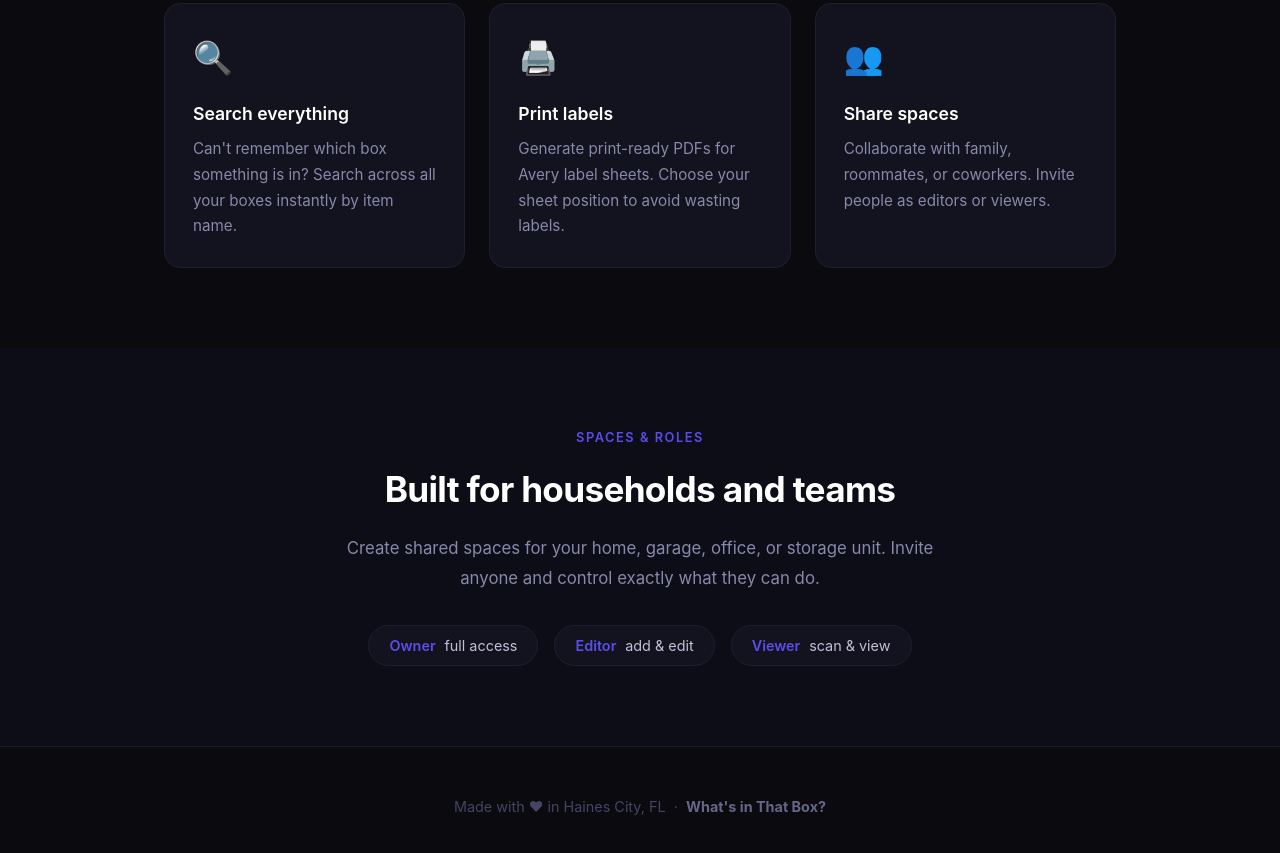
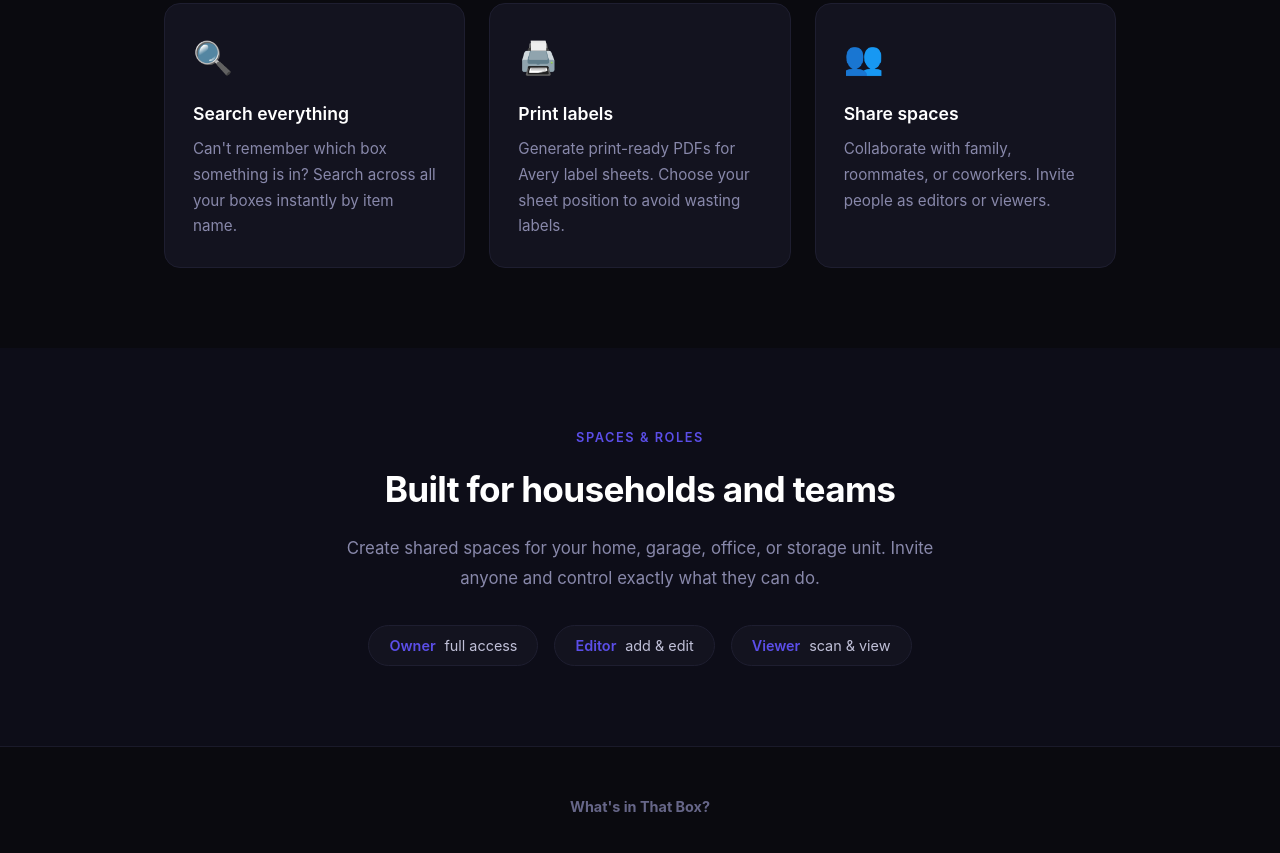
Before and after one commit to rish197-dev/WhatsInThatBox, a plain HTML site: page index.html in a window 1280 px wide. Shown: the part 1302-2155 px from the top of the page. Drawn offline with Linux system fonts and the light colour scheme.

Commit message:
Update index.html

```diff
--- a/index.html
+++ b/index.html
@@ -326,7 +326,7 @@
 </section>
 
 <footer>
-    <p>Made with ♥ in Haines City, FL &nbsp;·&nbsp; <strong>What's in That Box?</strong></p>
+    <p><strong>What's in That Box?</strong></p>
 </footer>
 
 <script>
```
